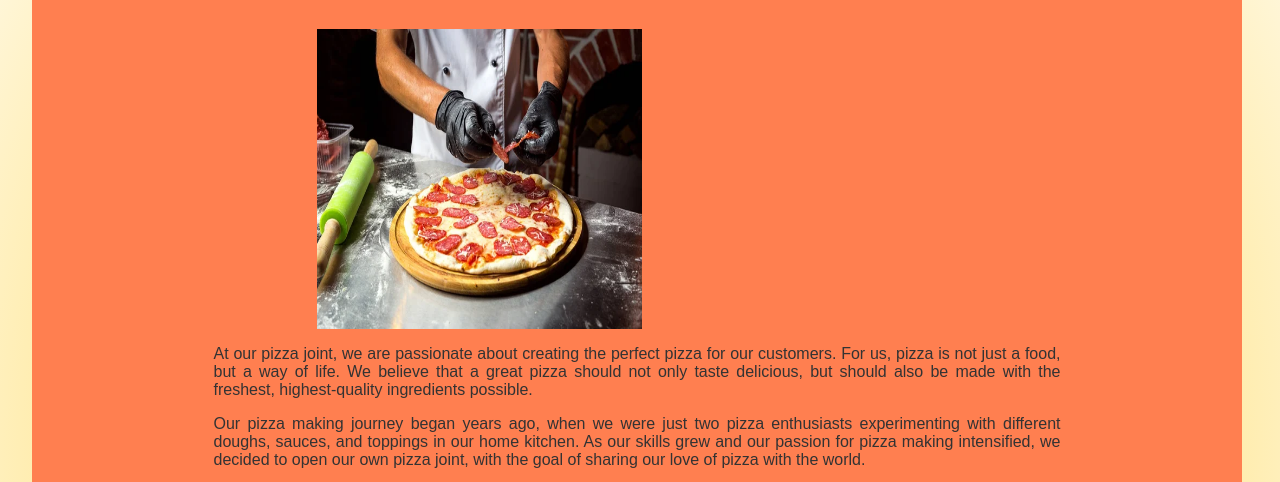
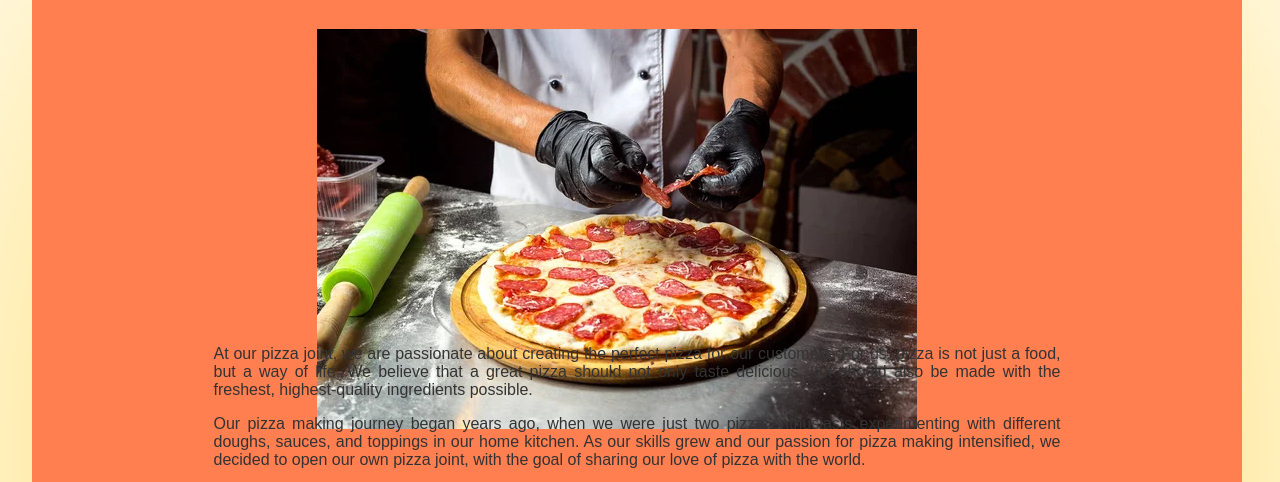
Before and after one commit to entity97/Web-Design-Project, a plain HTML site: page about.html in a window 1280 px wide. Shown: the part 288-770 px from the top of the page. Drawn offline with Linux system fonts and the light colour scheme.

Commit message:
Update about.html

```diff
--- a/about.html
+++ b/about.html
@@ -40,8 +40,7 @@
                 <img
                   src="4521Steel_City_Pizza_featured_image_3.jpg"
                   alt="Chef making pizza"
-                  width="325px"
-                  height="300px">
+                  />
               </div>
             </div>
             <div class="abt-text-wrapper">
```
